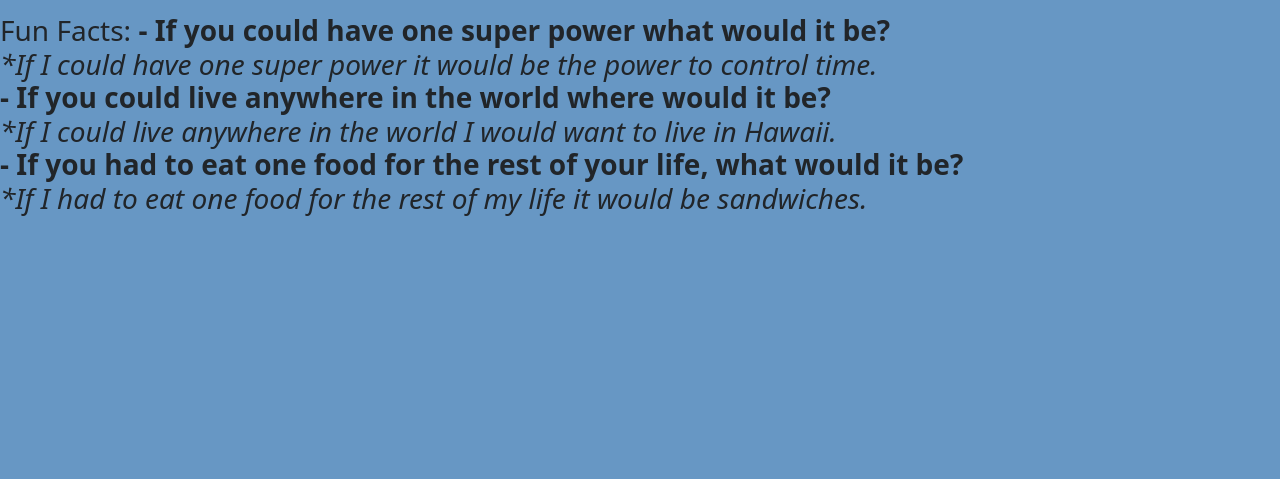
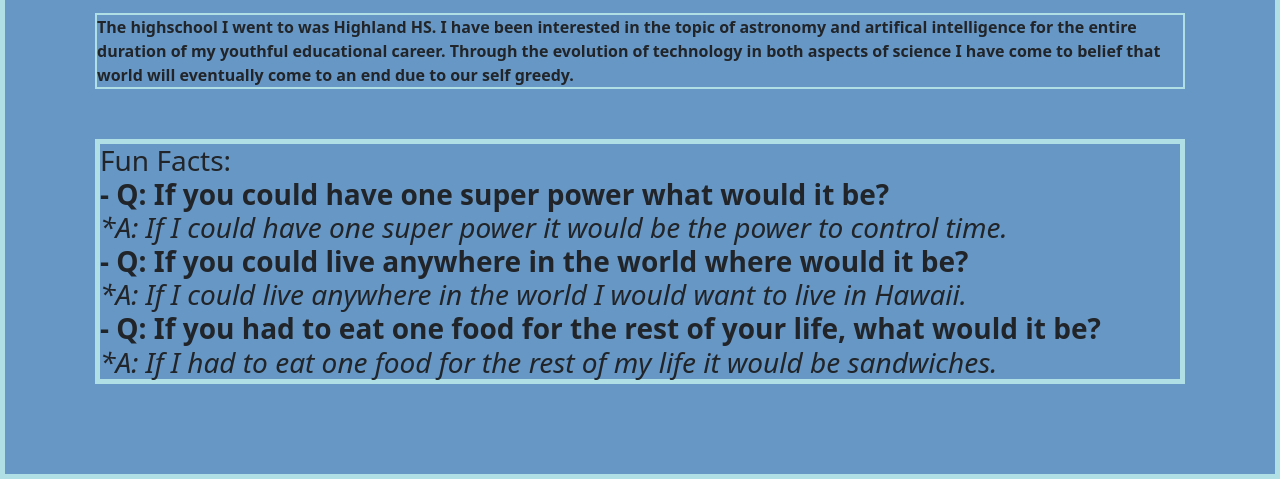
Before and after one commit to GordonZhen/CS-Capstone, a plain HTML site: page Assignment 3.07/AboutGordon.html in a window 1280 px wide. Shown: the part 593-1072 px from the top of the page. Before the commit the page ends 817 px from the top, so only its background shows below. Drawn offline with nearby package versions, Linux system fonts and the light colour scheme.

Commit message:
Add files via upload

```diff
--- a/Assignment 3.07/AboutGordon.html
+++ b/Assignment 3.07/AboutGordon.html
@@ -9,6 +9,7 @@
     <title>Document</title>
 </head>
 <body>
+  <div class="cssContainer">
     <nav class="navbar navbar-expand-lg bg-light">
         <div class="container-fluid">
           <a class="navbar-brand" href="AboutGordon.html">About Me</a>
@@ -48,17 +49,16 @@
     <h3><strong>Gordon Zhen, He/Him, Massive Dynamic</strong></h3>
     <img width="500" src="https://www.siegelgale.com/app/uploads/2015/02/duyye2b0vzi142bpfr5j-e1449662434103.jpg">
     <h2><strong>Boom of Tech</strong></h2>
-    <p><strong>The highschool I went to was Highland HS. I have been interested in the topic of astronomy and artifical intelligence for the entire duration of my youthful educational career. Through the evolution of technology in both aspects of science I have come to belief that world will eventually come to an end due to our self greedy.</strong></p>
-    <h3>Fun Facts:
-      <strong>- If you could have one super power what would it be?</strong> <br>
-      <i>*If I could have one super power it would be the power to control time.</i> <br>
-      <strong>- If you could live anywhere in the world where would it be?</strong> <br>
-      <i>*If I could live anywhere in the world I would want to live in Hawaii.</i> <br>
-      <strong>- If you had to eat one food for the rest of your life, what would it be?</strong> <br>
-      <i>*If I had to eat one food for the rest of my life it would be sandwiches.</i> <br>
-
-
+    <p class="para_border"><strong>The highschool I went to was Highland HS. I have been interested in the topic of astronomy and artifical intelligence for the entire duration of my youthful educational career. Through the evolution of technology in both aspects of science I have come to belief that world will eventually come to an end due to our self greedy.</strong></p>
+    <h3 class="funfactborder">Fun Facts: <br>
+      <strong>- Q: If you could have one super power what would it be?</strong> <br>
+      <i>*A: If I could have one super power it would be the power to control time.</i> <br>
+      <strong>- Q: If you could live anywhere in the world where would it be?</strong> <br>
+      <i>*A: If I could live anywhere in the world I would want to live in Hawaii.</i> <br>
+      <strong>- Q: If you had to eat one food for the rest of your life, what would it be?</strong> <br>
+      <i>*A: If I had to eat one food for the rest of my life it would be sandwiches.</i> <br>
     </h3>
+  </div>
     <script src="https://cdn.jsdelivr.net/npm/bootstrap@5.2.3/dist/js/bootstrap.bundle.min.js" integrity="sha384-kenU1KFdBIe4zVF0s0G1M5b4hcpxyD9F7jL+jjXkk+Q2h455rYXK/7HAuoJl+0I4" crossorigin="anonymous"></script>
 </body>
 </html>
--- a/Assignment 3.07/style.css
+++ b/Assignment 3.07/style.css
@@ -7,3 +7,20 @@ body{ background: rgb(103, 151, 196);
     margin-right: auto;
     width: 50%;
 }
+
+.cssContainer{
+
+    border: 5px solid powderblue;
+    padding: 40px;
+}
+
+.funfactborder{
+    border: 5px solid powderblue;
+    margin: 50px;
+}
+
+.para_border{
+    border: 2px solid powderblue;
+    margin: 50px;
+
+}
```
